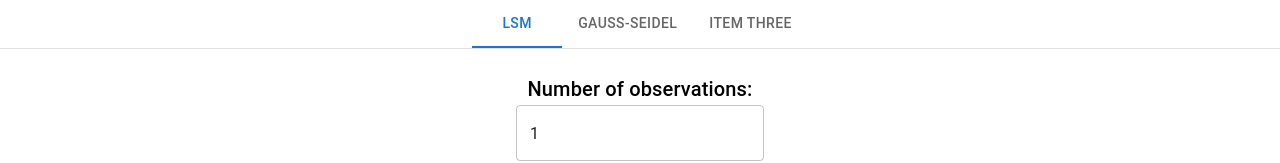
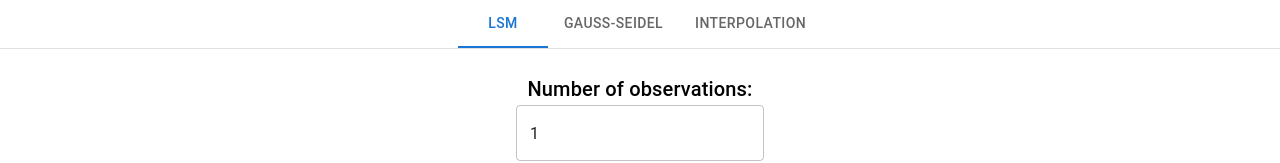
Before and after one commit to Lauvsnes1/numerical-methods, a React (Create React App) app: page / in a window 1280 px wide. Shown: the top 163 px of the page. Built offline with nearby package versions, Linux system fonts and the light colour scheme.

Commit message:
added interpolation tab

```diff
--- /dev/null
+++ b/src/components/interpolation.tsx
@@ -0,0 +1,6 @@
+import React from 'react';
+
+const Interpolation = ({}) => {
+  return <div>interpolation</div>;
+};
+export default Interpolation;
--- a/src/components/tabPanel.tsx
+++ b/src/components/tabPanel.tsx
@@ -4,6 +4,7 @@ import Tab from '@mui/material/Tab';
 import Box from '@mui/material/Box';
 import LSM from './lsm';
 import GaussSeidel from './gaussSeidel';
+import Interpolation from './interpolation';
 
 interface TabPanelProps {
   children?: React.ReactNode;
@@ -49,7 +50,7 @@ export default function BasicTabs() {
         <Tabs value={value} onChange={handleChange} aria-label="basic tabs example">
           <Tab label="LSM" {...a11yProps(0)} />
           <Tab label="Gauss-Seidel" {...a11yProps(1)} />
-          <Tab label="Item Three" {...a11yProps(2)} />
+          <Tab label="Interpolation" {...a11yProps(2)} />
         </Tabs>
       </Box>
       <TabPanel value={value} index={0}>
@@ -59,7 +60,7 @@ export default function BasicTabs() {
         <GaussSeidel />
       </TabPanel>
       <TabPanel value={value} index={2}>
-        Item Three
+        <Interpolation />
       </TabPanel>
     </Box>
   );
```
